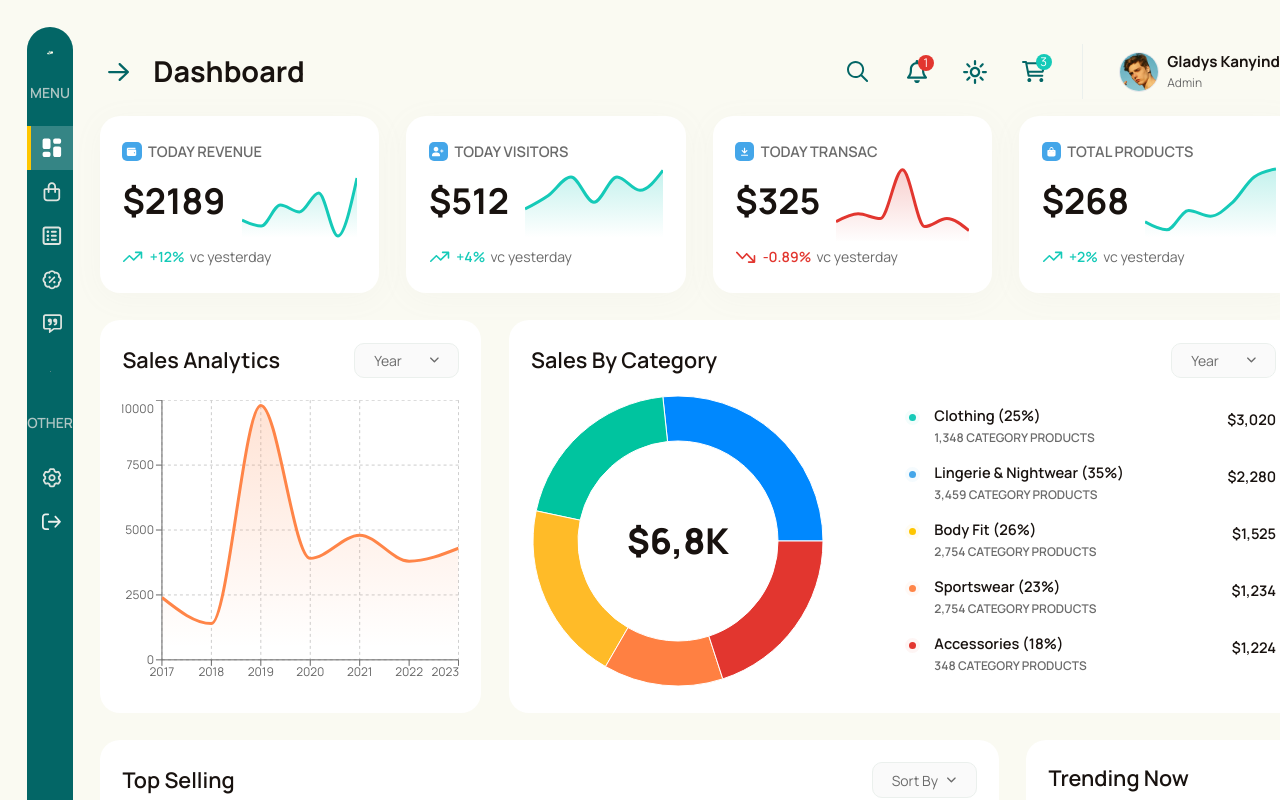
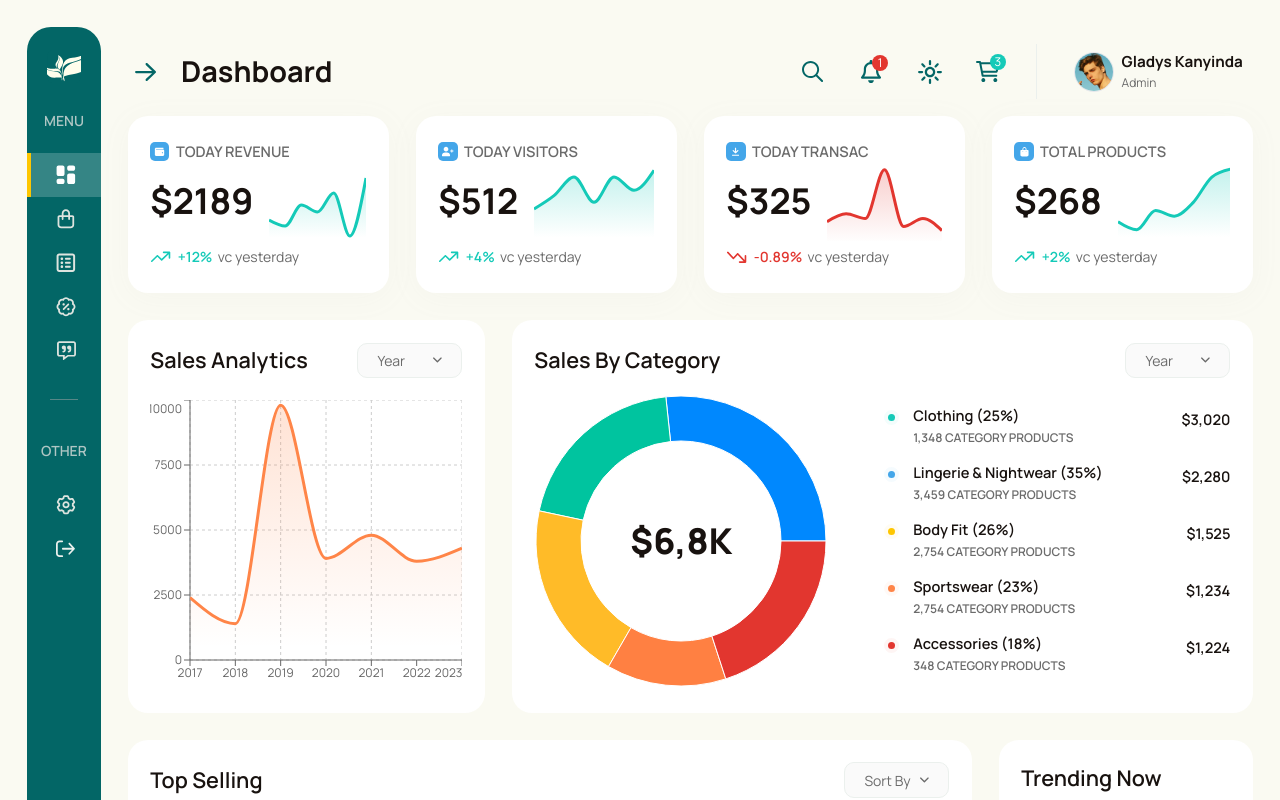
Before and after one commit to ZeetGeek/Comvi-Dashboard, a Next.js app: page / in a window 1280 px wide. Shown: the top 800 px of the page. Built offline with nearby package versions, Linux system fonts and the light colour scheme.

Commit message:
fix sidebar responsive view issue.

```diff
--- a/src/components/global/sidebar/index.js
+++ b/src/components/global/sidebar/index.js
@@ -32,9 +32,8 @@ function Sidebar() {
 
     return (
         <>
-            <aside>
             <div
-                    className={` ${style.sidebar} ${sliderClass} shadow-2xl shadow-primary-light/50 lg:shadow-none h-full bg-primary dark:bg-neutral-900 overflow-auto flex-shrink-0 w-[296px] min-w-[250px] rounded-lg`}>
+                className={` ${style.sidebar} ${sliderClass} shadow-2xl shadow-primary-light/50 lg:shadow-none h-full bg-primary dark:bg-neutral-900 overflow-auto flex-shrink-0 w-full rounded-lg`}>
                 <div className="flex flex-col justify-between h-full">
                     {/* sidebar menu links and other links */}
                     <div>
@@ -87,9 +86,7 @@ function Sidebar() {
                                             navigate={item.navigate}
                                             notification={item.notification}
                                             submenu={item.submenu}
-                                                submenu_links={
-                                                    item.submenu_links
-                                                }
+                                            submenu_links={item.submenu_links}
                                             className={
                                                 style.menu_icon_and_notification
                                             }
@@ -164,7 +161,6 @@ function Sidebar() {
                     </div>
                 </div>
             </div>
-            </aside>
         </>
     );
 }
--- a/src/components/global/sidebar/sidebar.module.scss
+++ b/src/components/global/sidebar/sidebar.module.scss
@@ -24,7 +24,7 @@
         background: #ff8548;
 
         @media (max-width: 1024px) {
-            background: #15CAB8;
+            background: #15cab8;
         }
     }
 
@@ -57,6 +57,12 @@
         .logo {
             padding-left: 20px;
             padding-right: 20px;
+
+            justify-content: center;
+
+            @media (max-width: 1024px) {
+                justify-content: space-between;
+            }
 
             span {
                 display: none;
--- a/src/components/page-specific/dashboard/1/product-info/index.js
+++ b/src/components/page-specific/dashboard/1/product-info/index.js
@@ -29,8 +29,8 @@ function ProductInfo() {
     return (
         <>
             <div className="container">
-                <div className="flex flex-col lg:flex-row gap-32">
-                    <div className="w-full lg:w-9/12 ">
+                <div className="flex flex-col md:flex-row gap-32">
+                    <div className="w-full xl:w-9/12 lg:w-7/12 md:w-8/12">
                         <LayoutBox className="p-24">
                             {/* title and options */}
                             <div className="flex items-center justify-between">
@@ -186,8 +186,8 @@ function ProductInfo() {
                     </div>
 
                     {/* trading product */}
-                    <div className="w-full lg:w-3/12">
-                        <LayoutBox className="h-full">
+                    <div className="w-full xl:w-3/12 lg:w-5/12 md:w-4/12">
+                        <LayoutBox className="h-[400px] md:h-full">
                             <div
                                 className={`product_bg_image_gl p-24 h-full bg-trending-product-image bg-center bg-cover relative`}
                                 style={{
--- a/src/layout/index.js
+++ b/src/layout/index.js
@@ -1,14 +1,23 @@
 "use client";
 
 // dependencies
+import { useContext } from "react";
 import { usePathname } from "next/navigation";
 
 // components
 import Sidebar from "@/components/global/sidebar";
 import Header from "@/components/global/header";
 
+// context
+import { ActiveContext } from "@/context/ActiveContext.js";
+
 const Layout = ({ children, className }) => {
     const pathName = usePathname();
+
+    const { isActive } = useContext(ActiveContext);
+    const { toggleActive } = useContext(ActiveContext);
+
+    // const sliderClass = isActive ? "" : style.active;
 
     return (
         <main className={` ${className} bg-background dark:bg-neutral-800`}>
@@ -18,10 +27,14 @@ const Layout = ({ children, className }) => {
                 <>
                     <div className="p-32 flex">
                         {/* Sidebar */}
-                        <Sidebar />
+                        <aside
+                            className={`${isActive ? "w-[auto] lg:w-[25%] xl:w-[20%] 2xl:w-[15.9%]" : " w-[auto] lg:w-[8%] xl:w-[6%] 2xl:w-[4.3%]"} `}>
+                            <Sidebar />
+                        </aside>
 
                         {/* Page content */}
-                        <div className="flex-grow flex flex-col w-full ps-0 lg:ps-32 py-0 lg:py-18">
+                        <div
+                            className={`flex-grow flex flex-col ps-0 lg:ps-32 py-0 lg:py-18 ${isActive ? "w-full lg:w-[75%] xl:w-[80%] 2xl:w-[84.1%]" : "w-full lg:w-[92%] xl:w-[90%] 2xl:w-[95.7%]"} `}>
                             {/* Header */}
                             <Header />
                             {children}
```
Lines whose indentation alone changed are shown as unchanged.
